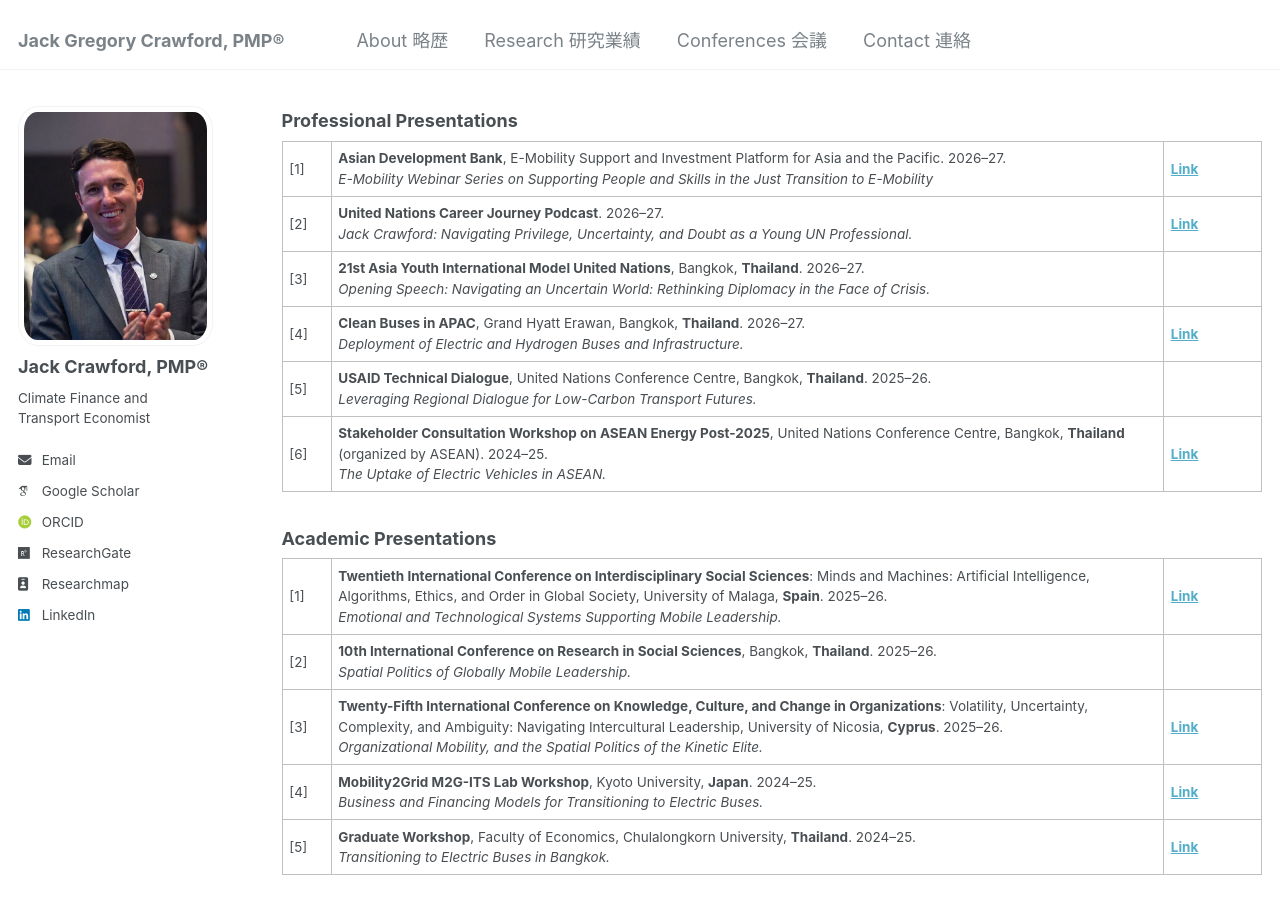
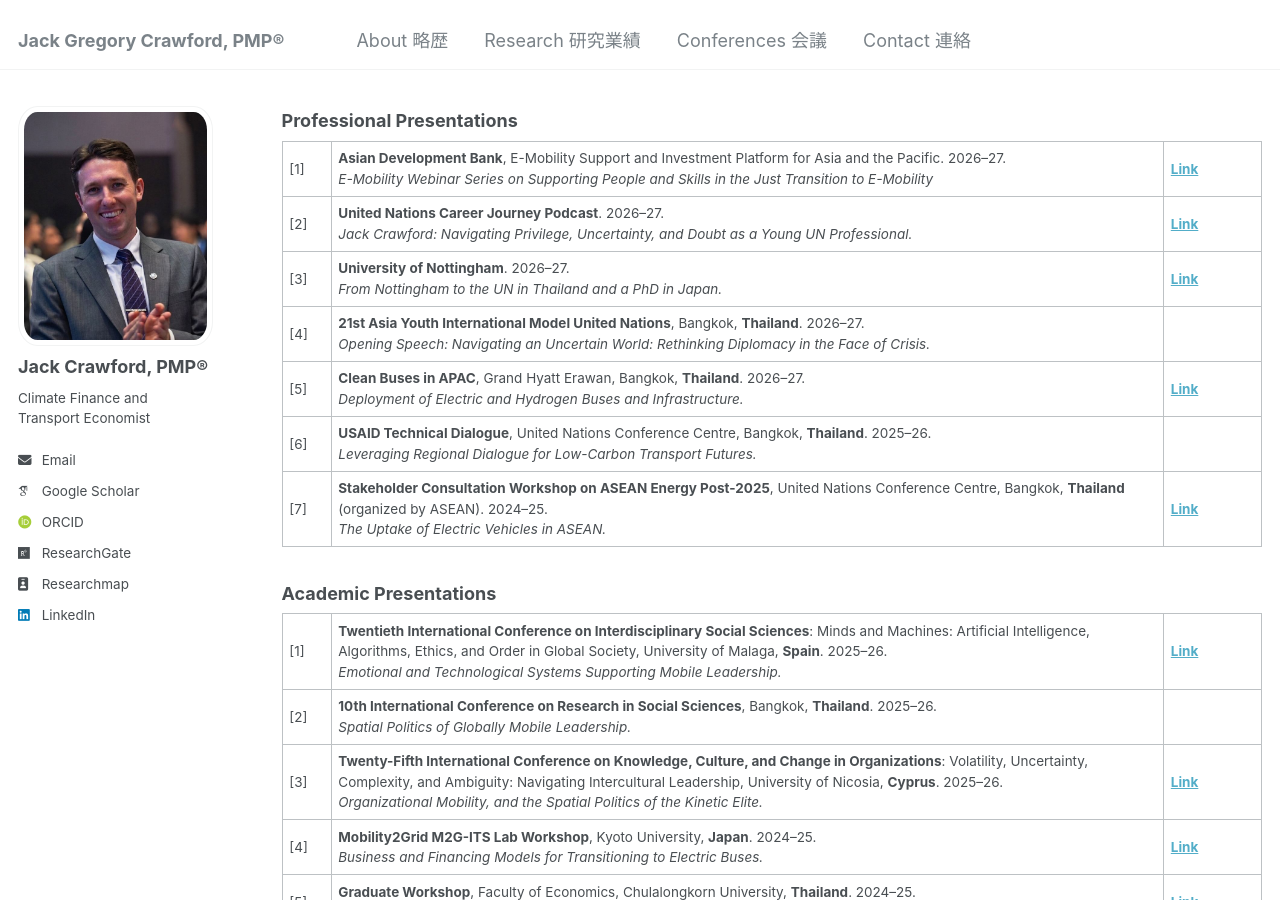
Before and after one commit to jackgcrawford/jackcrawford, a Jekyll site: the page built from _pages/talks.html, in a window 1280 px wide and 900 px high, scrolled down 551 px. Built offline with Jekyll 4.4.1, drawn with Linux system fonts in a browser that asks for light colours; some web fonts are replaced.

Commit message:
Update talks.html

```diff
--- a/_pages/talks.html
+++ b/_pages/talks.html
@@ -26,8 +26,10 @@
 
     <tr> <td width="5%">[2]</td> <td width="85%"> <strong>United Nations Career Journey Podcast</strong>. 2026–27.<br> <em>Jack Crawford: Navigating Privilege, Uncertainty, and Doubt as a Young UN Professional.</em> </td> <td width="10%"> <a href="https://uncareerjourneypodcast.medium.com/jack-crawford-navigating-privilege-uncertainty-and-doubt-as-a-young-un-professional-3966eb0edc21" target="_blank"><strong>Link</strong></a> </td> </tr>
 
+<tr> <td width="5%">[3]</td> <td width="85%"> <strong>University of Nottingham</strong>. 2026–27.<br> <em>From Nottingham to the UN in Thailand and a PhD in Japan.</em> </td> <td width="10%"> <a href="https://www.nottingham.ac.uk/careers/students/career-insights/from-nottingham-to-the-un-in-thailand-and-a-phd-in-japan.aspx" target="_blank"><strong>Link</strong></a> </td> </tr>
+
 <tr>
-  <td width="5%">[3]</td>
+  <td width="5%">[4]</td>
   <td width="85%">
     <strong>21st Asia Youth International Model United Nations</strong>, Bangkok, <strong>Thailand</strong>. 2026–27.<br>
     <em>Opening Speech: Navigating an Uncertain World: Rethinking Diplomacy in the Face of Crisis.</em>
@@ -36,7 +38,7 @@
 </tr>
 
 <tr>
-  <td width="5%">[4]</td>
+  <td width="5%">[5]</td>
   <td width="85%">
     <strong>Clean Buses in APAC</strong>, Grand Hyatt Erawan, Bangkok, <strong>Thailand</strong>. 2026–27.<br>
     <em>Deployment of Electric and Hydrogen Buses and Infrastructure.</em>
@@ -47,7 +49,7 @@
 </tr>
 
 <tr>
-  <td width="5%">[5]</td>
+  <td width="5%">[6]</td>
   <td width="85%">
     <strong>USAID Technical Dialogue</strong>, United Nations Conference Centre, Bangkok, <strong>Thailand</strong>. 2025–26.<br>
     <em>Leveraging Regional Dialogue for Low-Carbon Transport Futures.</em>
@@ -56,7 +58,7 @@
 </tr>
 
 <tr>
-  <td width="5%">[6]</td>
+  <td width="5%">[7]</td>
   <td width="85%">
     <strong>Stakeholder Consultation Workshop on ASEAN Energy Post-2025</strong>, United Nations Conference Centre, Bangkok, <strong>Thailand</strong> (organized by ASEAN). 2024–25.<br>
     <em>The Uptake of Electric Vehicles in ASEAN.</em>
```
